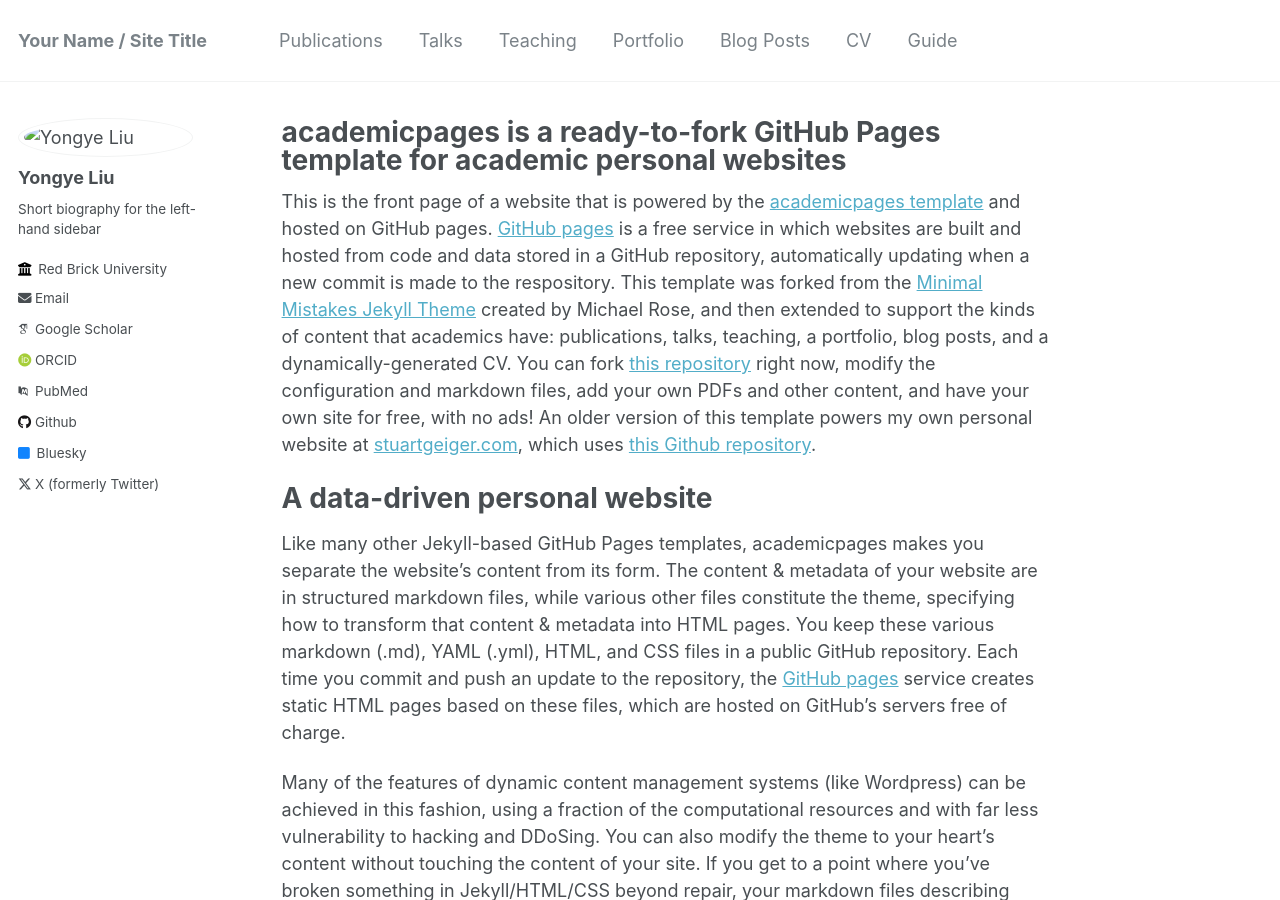
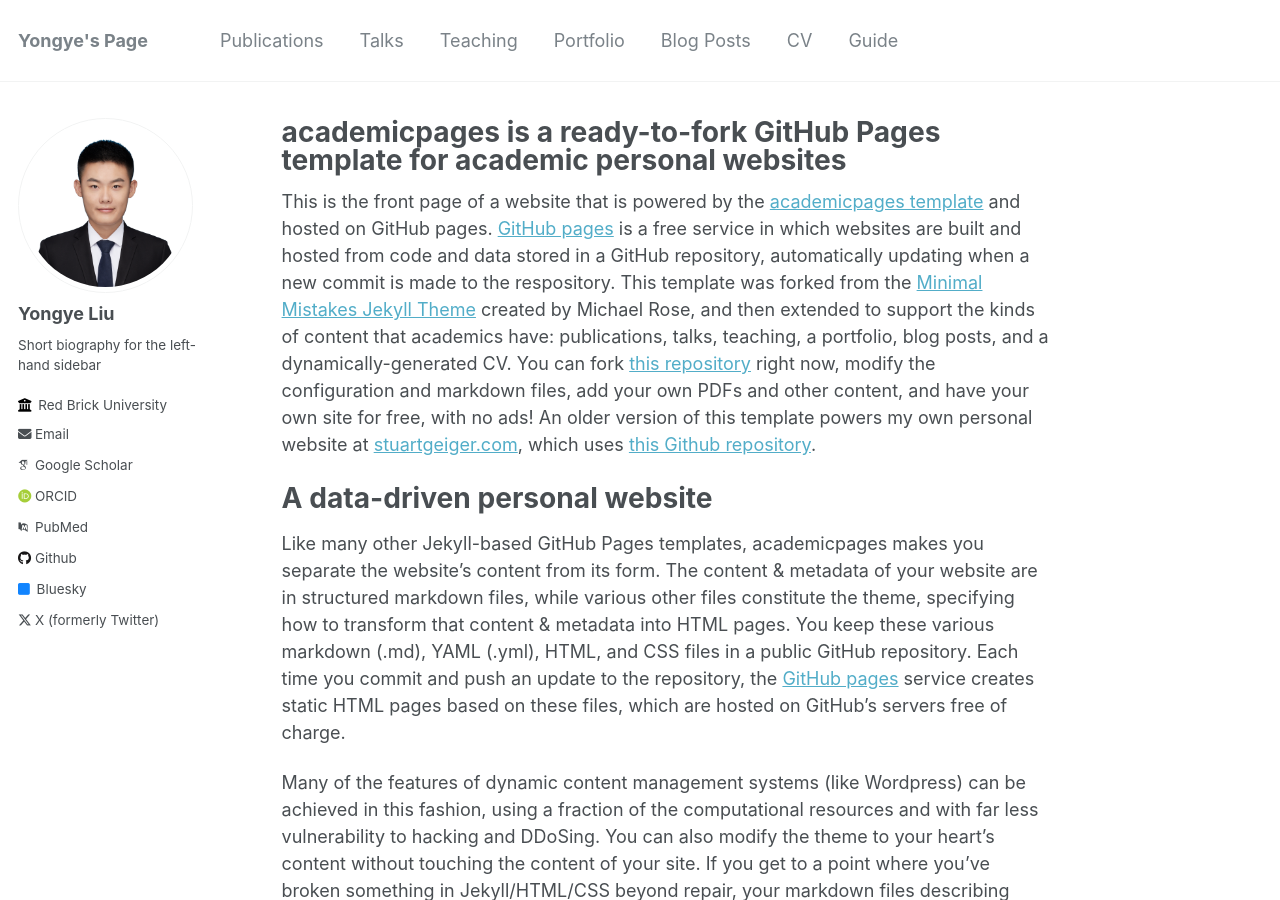
Before and after one commit to liuyongye/liuyongye.GitHub.io, a Jekyll site: the page built from _pages/about.md, in a window 1280 px wide and 900 px high. Built offline with Jekyll 4.4.1, drawn with Linux system fonts in a browser that asks for light colours; some web fonts are replaced.

Commit message:
Update _config.yml

```diff
--- a/_config.yml
+++ b/_config.yml
@@ -8,7 +8,7 @@
 
 # Basic Site Settings
 locale                   : "en-US"
-title                    : "Your Name / Site Title"
+title                    : "Yongye's Page"
 title_separator          : "-"
 name                     : &name "Your Name"
 description              : &description "personal description"
@@ -21,7 +21,7 @@ repository               : "academicpages/academicpages.github.io"
 #               Additional customization can be done by editing /_includes/author-profile.html
 author:
   # Biographic information
-  avatar           : "mypics.jpg"
+  avatar           : "mypic.png"
   name             : "Yongye Liu"
   pronouns         : # example: "she/her"
   bio              : "Short biography for the left-hand sidebar"
```
